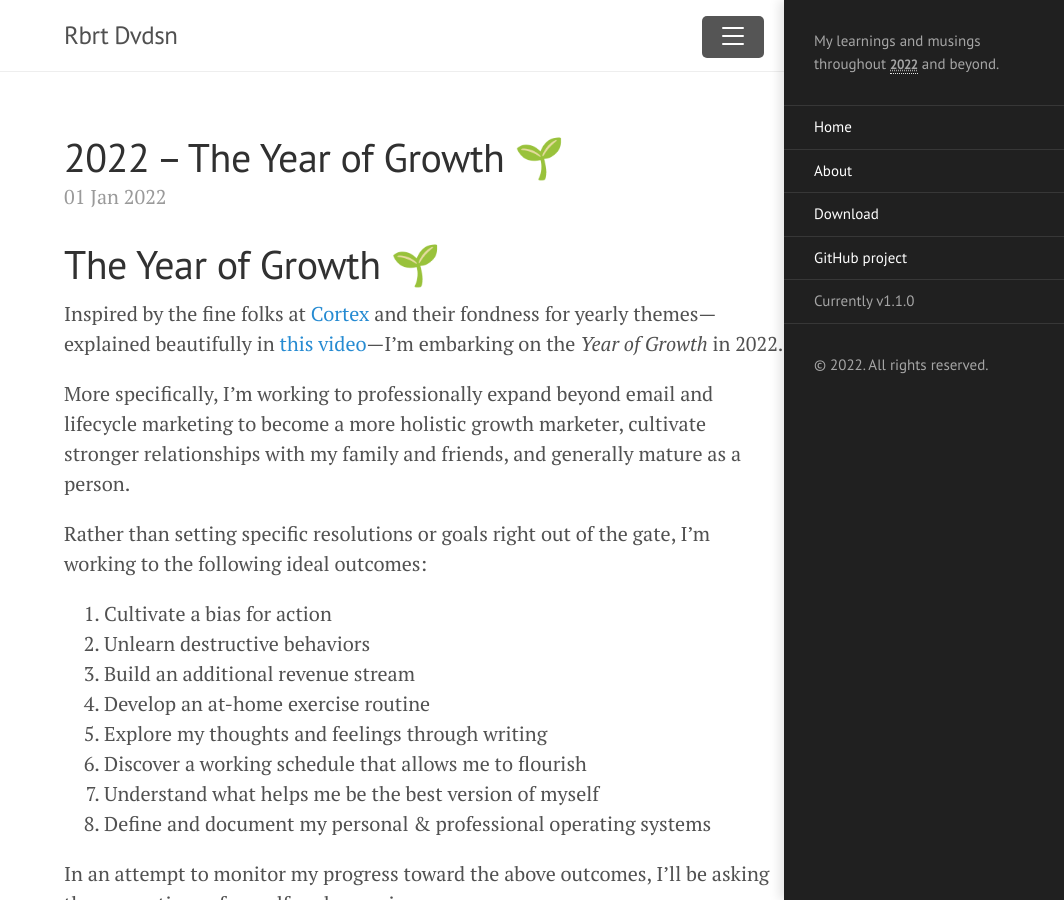
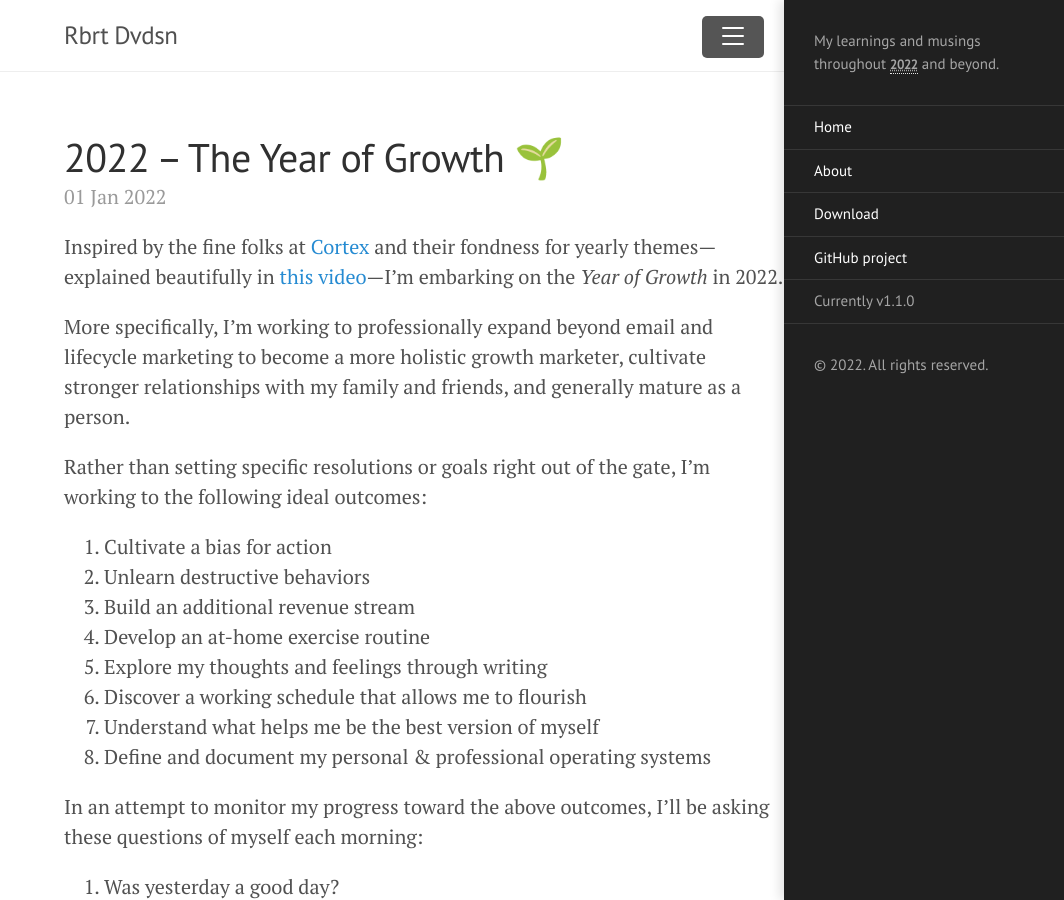
Before and after one commit to rbrtdvdsn/rbrtdvdsn.github.io, a Jekyll site: the page built from _posts/2022-01-01-the-year-of-growth.md, in a window 1280 px wide and 900 px high. Shown: the whole window, without its empty margins (216-1280 px from the left). Built offline with Jekyll 4.4.1, drawn with Linux system fonts in a browser that asks for light colours.

Commit message:
remove h1 from post

```diff
--- a/_posts/2022-01-01-the-year-of-growth.md
+++ b/_posts/2022-01-01-the-year-of-growth.md
@@ -2,7 +2,6 @@
 layout: post
 title: 2022 – The Year of Growth 🌱
 ---
-# The Year of Growth 🌱
 Inspired by the fine folks at [Cortex][1] and their fondness for yearly themes—explained beautifully in [this video][2]—I’m embarking on the *Year of Growth* in 2022.
 
 More specifically, I’m working to professionally expand beyond email and lifecycle marketing to become a more holistic growth marketer, cultivate stronger relationships with my family and friends, and generally mature as a person.
```
